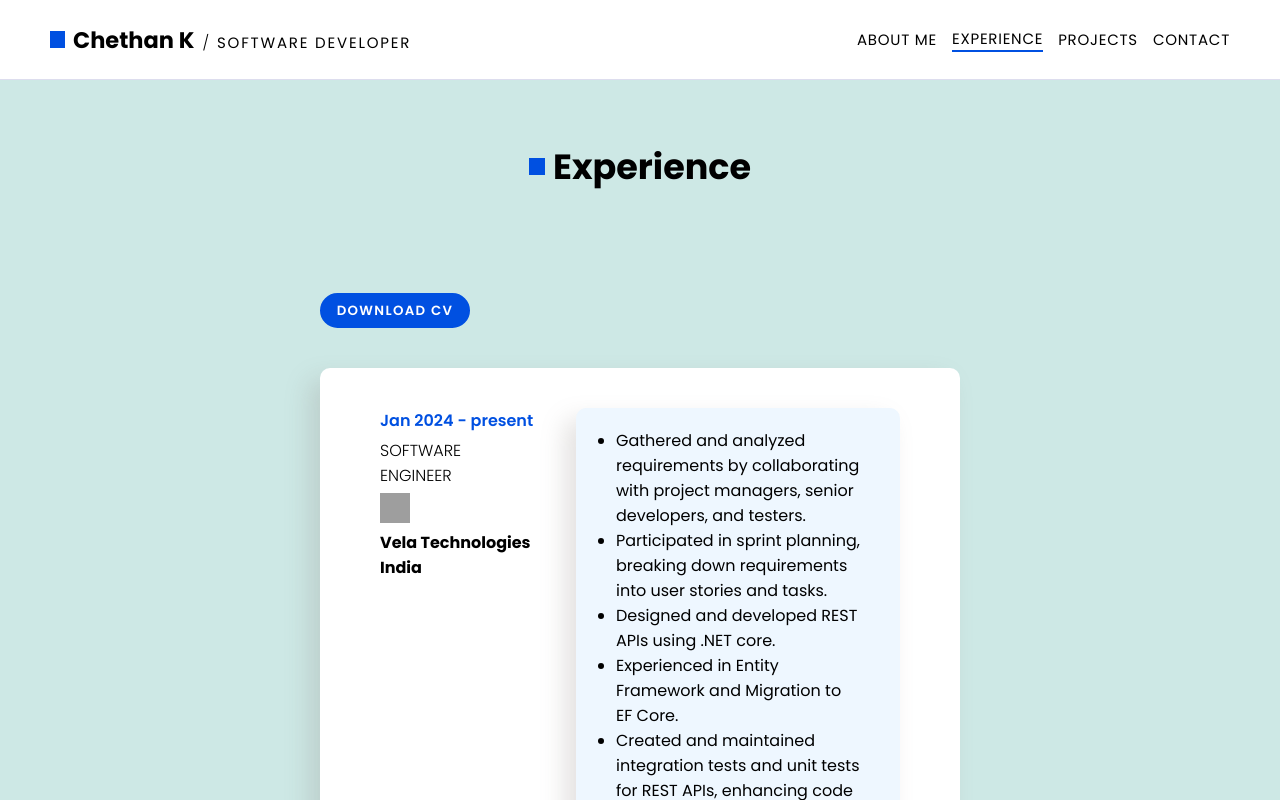
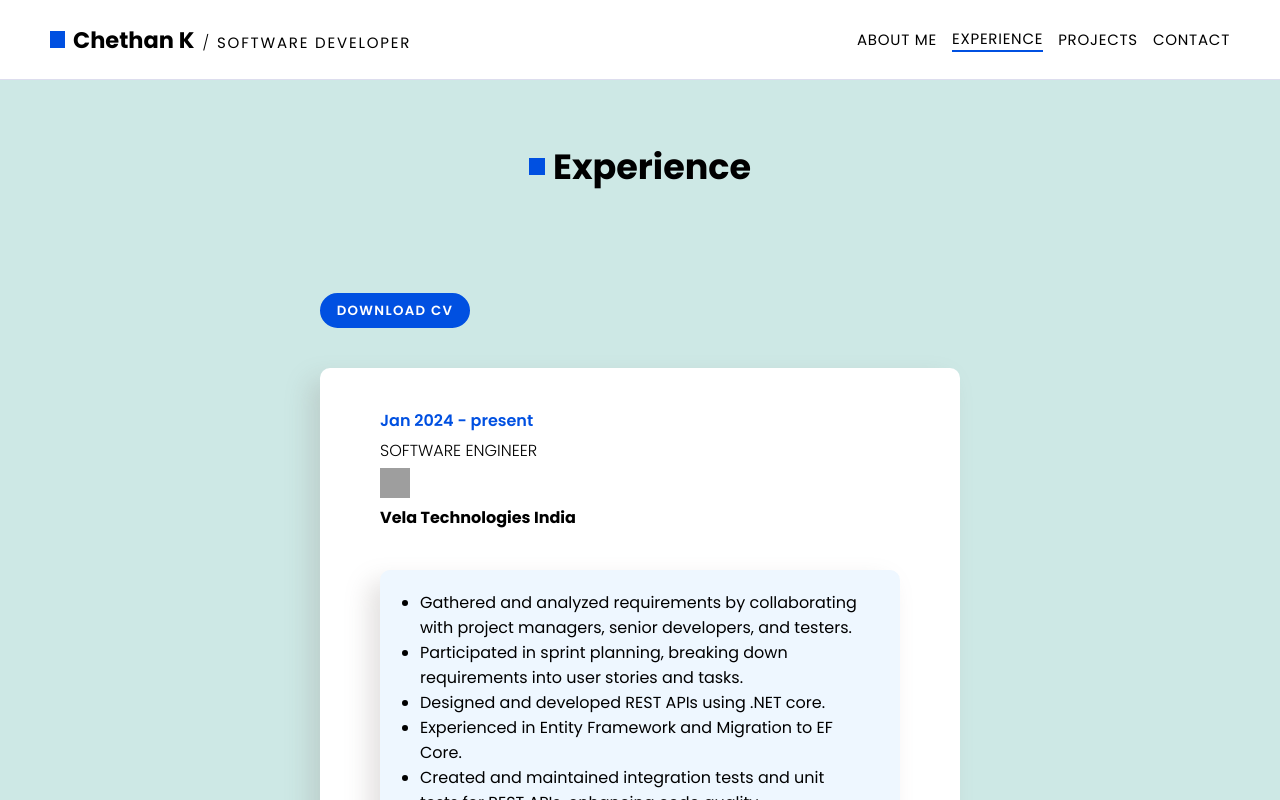
Before and after one commit to chethankumblekar/portfolio, a React (Vite) app: page /experience in a window 1280 px wide. Shown: the top 800 px of the page. Built offline with nearby package versions, Linux system fonts and the light colour scheme; grey boxes are pictures that could not be loaded.

Commit message:
card changes

```diff
--- a/src/pages/Resume.jsx
+++ b/src/pages/Resume.jsx
@@ -13,6 +13,7 @@ const Experience = () => {
   useEffect(() => {
     setExperience(experiences)
   }, [experiences])
+
   return (
     <>
       <ResumeWrapper>
--- a/src/styles/Project.style.js
+++ b/src/styles/Project.style.js
@@ -18,6 +18,7 @@ export const ProjectsContent = styled(ResumeContent)`
 `
 export const Card = styled.div`
   display: flex;
+  flex-direction: row;
   justify-content: space-around;
   background-color: #fff;
   margin: 20px 0;
--- a/src/styles/Resume.style.js
+++ b/src/styles/Resume.style.js
@@ -57,6 +57,7 @@ export const ResumeContent = styled.div`
 `
 export const Card = styled.div`
   display: flex;
+  flex-direction: column; /* Change to column to stack details and description */
   justify-content: space-around;
   background-color: #fff;
   margin: 20px 0;
```
